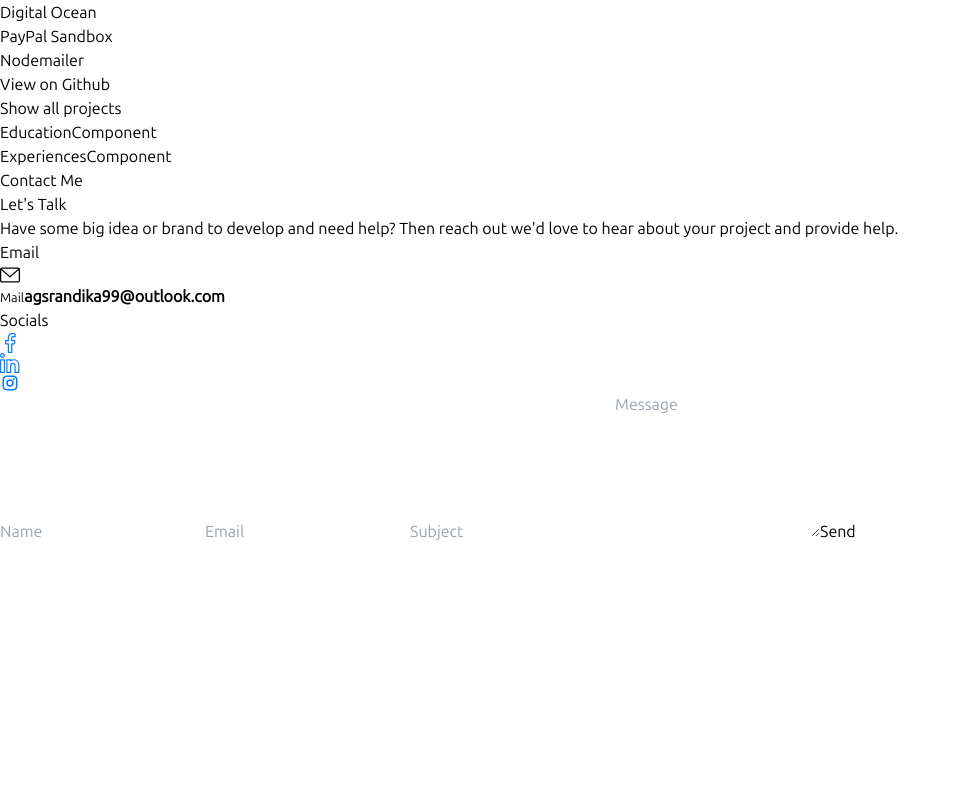
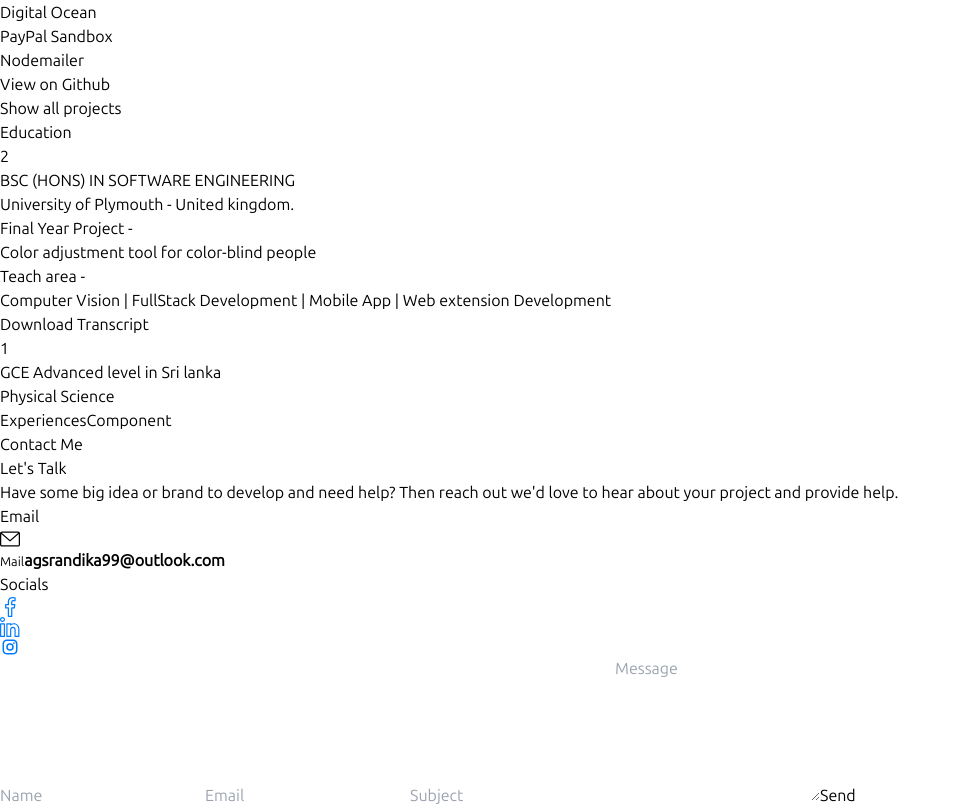
Before and after one commit to shehanrandika99/My-Profile-2024, a React (Vite) app in the folder Client/: page /land in a window 1280 px wide. Shown: the part 10280-11088 px from the top of the page, without its empty margins (0-960 px from the left). Before the commit the page ends 10824 px from the top, so only its background shows below. Built offline with nearby package versions, Linux system fonts and the light colour scheme; a web font is replaced by a local one; what @material-tailwind/html would draw is missing.

Commit message:
Completed Education component basic parts

```diff
--- a/Client/src/components/EducationComponent.jsx
+++ b/Client/src/components/EducationComponent.jsx
@@ -2,7 +2,50 @@
 
 function EducationComponent() {
   return (
-    <div>EducationComponent</div>
+    <div>
+      <div>
+        <p class="text-6xl font-semibold text-gray-900 text-center mb-10 mt-20">Education</p>
+      </div>
+      <div>
+        <div className='mx-60'>
+          <ol class=" overflow-hidden space-y-8">
+            <li
+              class="relative flex-1 after:content-['']  after:w-0.5 after:h-full  after:bg-black after:inline-block after:absolute after:-bottom-11 after:left-4 lg:after:left-5">
+              <a href="https://pagedone.io/" class="flex items-start font-medium w-full  ">
+                <span
+                  class="w-8 h-8 aspect-square bg-black border-2 border-transparent rounded-full flex justify-center items-center mr-3 text-sm text-white lg:w-10 lg:h-10">
+                  2
+                </span>
+                <div class="block">
+                  <h4 class=" text-black mb-2 font-bold text-xl">BSC (HONS) IN SOFTWARE ENGINEERING</h4>
+                  <p class="text-md text-gray-600 max-w-xs mb-4">University of Plymouth - United kingdom.</p>
+                  <p class="text-md text-gray-600 max-w-xs"><p className='font-bold text-black'>Final Year Project -</p> Color adjustment tool for color-blind people</p>
+                  <p class="text-md text-gray-600 max-w-xs"><p className='font-bold text-black'>Teach area - </p>Computer Vision | FullStack Development | Mobile App | Web extension Development</p>
+                  <div class="flex items-center gap-4 my-6">
+                    <button type="button"
+                      class="py-2.5 px-6 text-sm bg-black text-white rounded-lg cursor-pointer font-semibold text-center shadow-xs uppercase transition-all duration-500 hover:bg-indigo-700">Download Transcript</button>
+                  </div>
+                </div>
+              </a>
+            </li>
+            <li
+              class="relative flex-1 after:content-[''] z-10  after:w-0.5 after:h-full after:z-0 after:bg-gray-200 after:inline-block after:absolute after:-bottom-12 after:left-4 lg:after:left-5">
+              <a class="flex items-center font-medium w-full  ">
+                <span
+                  class="w-8 h-8 bg-gray-50 relative z-20 border-2 border-black rounded-full flex justify-center items-center mr-3 text-sm text-black lg:w-10 lg:h-10">1</span>
+                <div class="block">
+                  <h4 class=" text-black mb-2 text-xl font-bold">GCE Advanced level in Sri lanka</h4>
+                  <p class="text-md text-gray-600 max-w-xs">
+                    Physical Science
+                  </p>
+                </div>
+              </a>
+            </li>
+          </ol>
+        </div>
+      </div>
+    </div>
+
   )
 }
 
```
